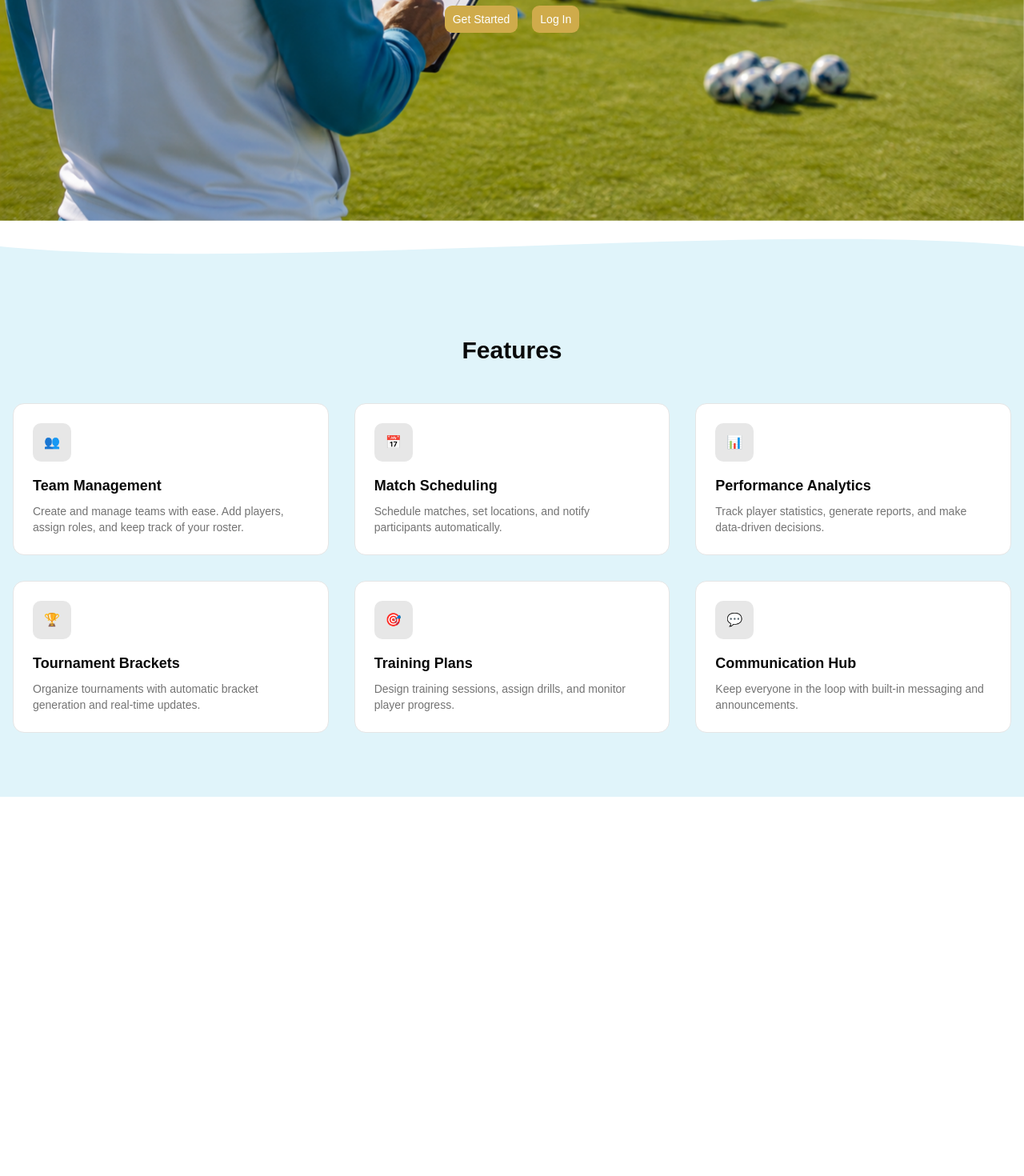
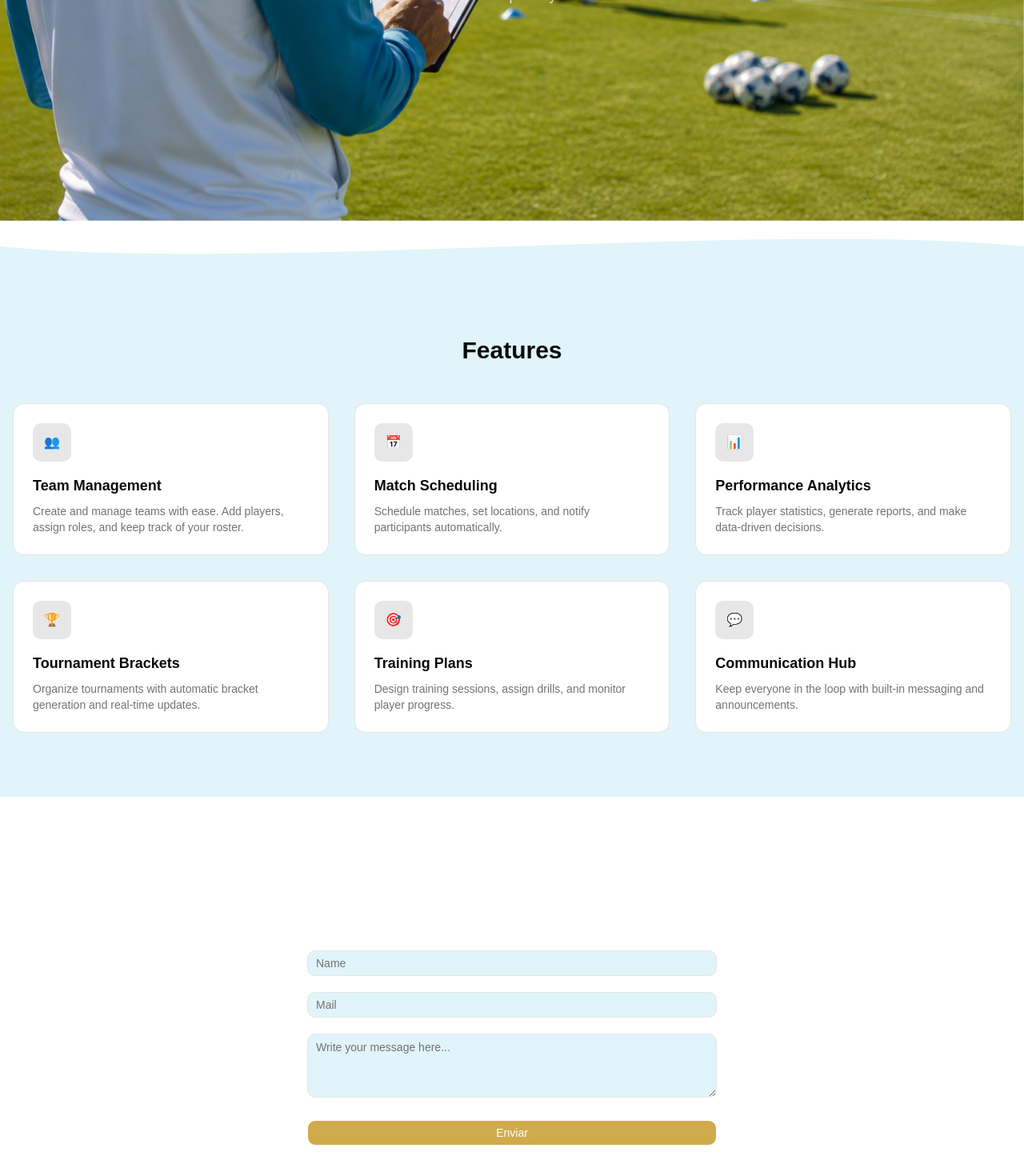
Before and after one commit to cristianarana/players-app, a React (Vite) app in the folder frontend/: page / in a window 1280 px wide. Shown: the part 524-1994 px from the top of the page at 80% size. Before the commit the page ends 1844 px from the top, so only its background shows below. Built offline with nearby package versions, Linux system fonts and the light colour scheme.

Commit message:
update login form and create contact us form

```diff
--- a/frontend/src/modules/auth/components/LoginForm.tsx
+++ b/frontend/src/modules/auth/components/LoginForm.tsx
@@ -6,7 +6,6 @@ import {
   Field,
   FieldDescription,
   FieldGroup,
-  FieldLabel,
   FieldSeparator,
 } from "@shared/components/ui/field"
 import { Input } from "@shared/components/ui/input"
@@ -56,28 +55,25 @@ export function LoginForm({
               <span className="sr-only">Fantasy Team.</span>
             </a>
             <h1 className="text-xl font-bold text-white">Welcome to Fantasy Team Management.</h1>
-            <FieldDescription className="text-white/80">
-              Don&apos;t have an account? <a href="#">Sign up</a>
-            </FieldDescription>
           </div>
           <Field>
-          <FieldLabel htmlFor="username" className="text-white">Username</FieldLabel>
           <Input
             id="username"
             value={username}
             onChange={(e) => setUsername(e.target.value)}
-            placeholder="Enter your username"
+            placeholder="Username"
+            className="bg-features"
             required
           />
           </Field>
           <Field>
-            <FieldLabel htmlFor="password" className="text-white">Password</FieldLabel>
             <Input
               id="password"
               value={password}
               onChange={(e) => setPassword(e.target.value)}
               type="password"
-              placeholder="********"
+              placeholder="Password"
+              className="bg-features"
               required
             />
           </Field>
--- /dev/null
+++ b/frontend/src/modules/landing_page/components/ContactForm.tsx
@@ -0,0 +1,58 @@
+"use client"
+
+import { useState } from 'react';
+import { Button } from '@shared/components/ui/button';
+import { Field, FieldGroup } from '@shared/components/ui/field';
+import { Input } from '@shared/components/ui/input';
+
+export default function ContactForm() {
+  const [name, setNombre] = useState('');
+  const [mail, setMail] = useState('');
+  const [description, setConsulta] = useState('');
+
+  const handleSubmit = (e: React.FormEvent) => {
+    e.preventDefault();
+    console.log({ name, mail, description });
+  };
+
+  return (
+    <form onSubmit={handleSubmit} className="mx-auto mt-8 max-w-lg">
+      <FieldGroup>
+        <Field>
+          <Input
+            id="name"
+            placeholder="Name"
+            value={name}
+            onChange={(e) => setNombre(e.target.value)}
+            className="bg-features"
+            required
+          />
+        </Field>
+        <Field>
+          <Input
+            id="mail"
+            type="email"
+            placeholder="Mail"
+            value={mail}
+            onChange={(e) => setMail(e.target.value)}
+            className="bg-features"
+            required
+          />
+        </Field>
+        <Field>
+          <textarea
+            id="description"
+            placeholder="Write your message here..."
+            value={description}
+            onChange={(e) => setConsulta(e.target.value)}
+            className="bg-features flex min-h-[80px] w-full rounded-lg border border-input px-2.5 py-1.5 text-base transition-colors placeholder:text-muted-foreground focus-visible:border-ring focus-visible:ring-3 focus-visible:ring-ring/50 disabled:pointer-events-none disabled:cursor-not-allowed disabled:opacity-50 md:text-sm"
+            required
+          />
+        </Field>
+        <Button type="submit" variant="gold" className="mt-2 w-full">
+          Enviar
+        </Button>
+      </FieldGroup>
+    </form>
+  );
+}
--- a/frontend/src/modules/landing_page/pages/LandingPage.tsx
+++ b/frontend/src/modules/landing_page/pages/LandingPage.tsx
@@ -3,6 +3,7 @@ import { Link, useLocation } from 'react-router-dom';
 import { Button } from '@shared/components/ui/button';
 import { useAuth } from '@shared/contexts/AuthContext';
 import WaveDivider from '../components/WaveDivider';
+import ContactForm from '../components/ContactForm';
 import fondoLanding from '../../../assets/img/fondo_landing.png';
 
 export default function LandingPage() {
@@ -37,14 +38,6 @@ export default function LandingPage() {
             The all-in-one platform for sports management. Organize matches, track
             performance, and keep everyone connected.
           </p>
-          <div className="mt-8 flex gap-4">
-            <Button variant="gold" size="lg" asChild>
-              <Link to="/signup">Get Started</Link>
-            </Button>
-            <Button variant="gold" size="lg" asChild>
-              <Link to="/login">Log In</Link>
-            </Button>
-          </div>
         </section>
 
         <WaveDivider fill="#E0F4FA" />
@@ -77,6 +70,7 @@ export default function LandingPage() {
             <p className="mt-4 text-lg text-white/80">
               Have questions? Get in touch with our team.
             </p>
+            <ContactForm />
           </div>
         </section>
 
```
